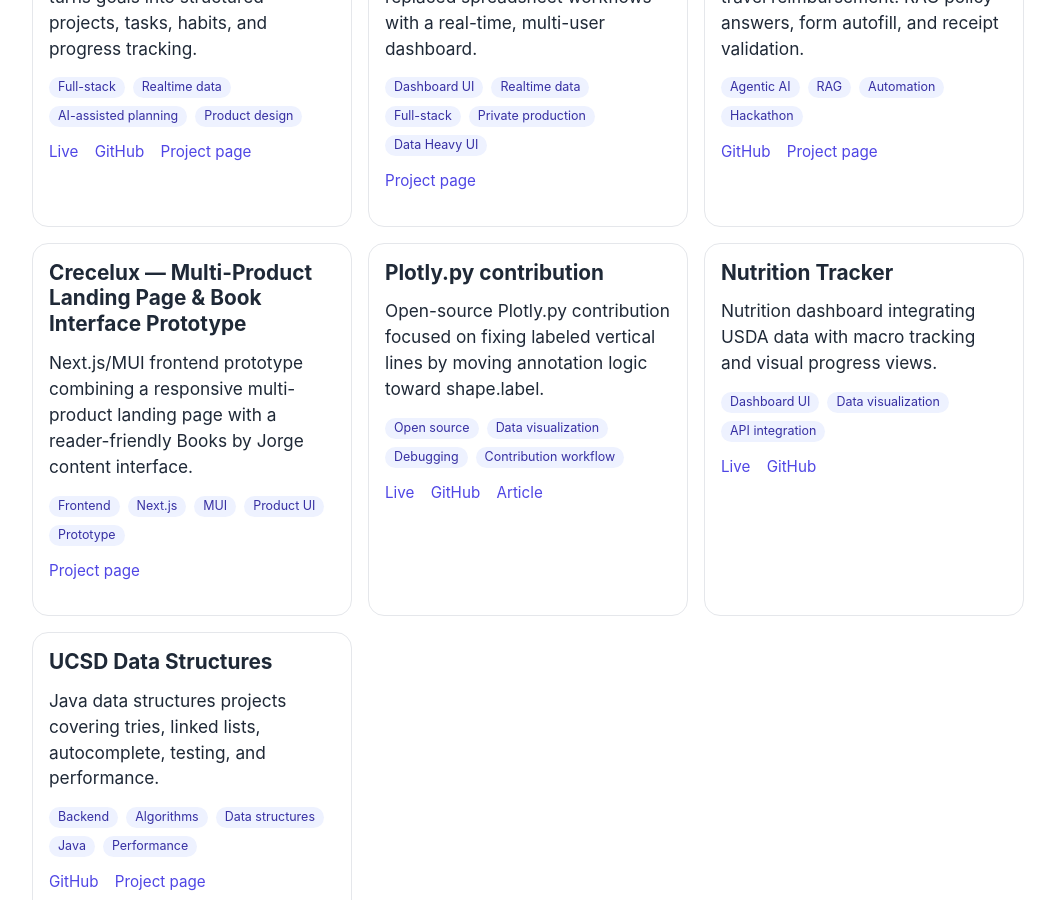
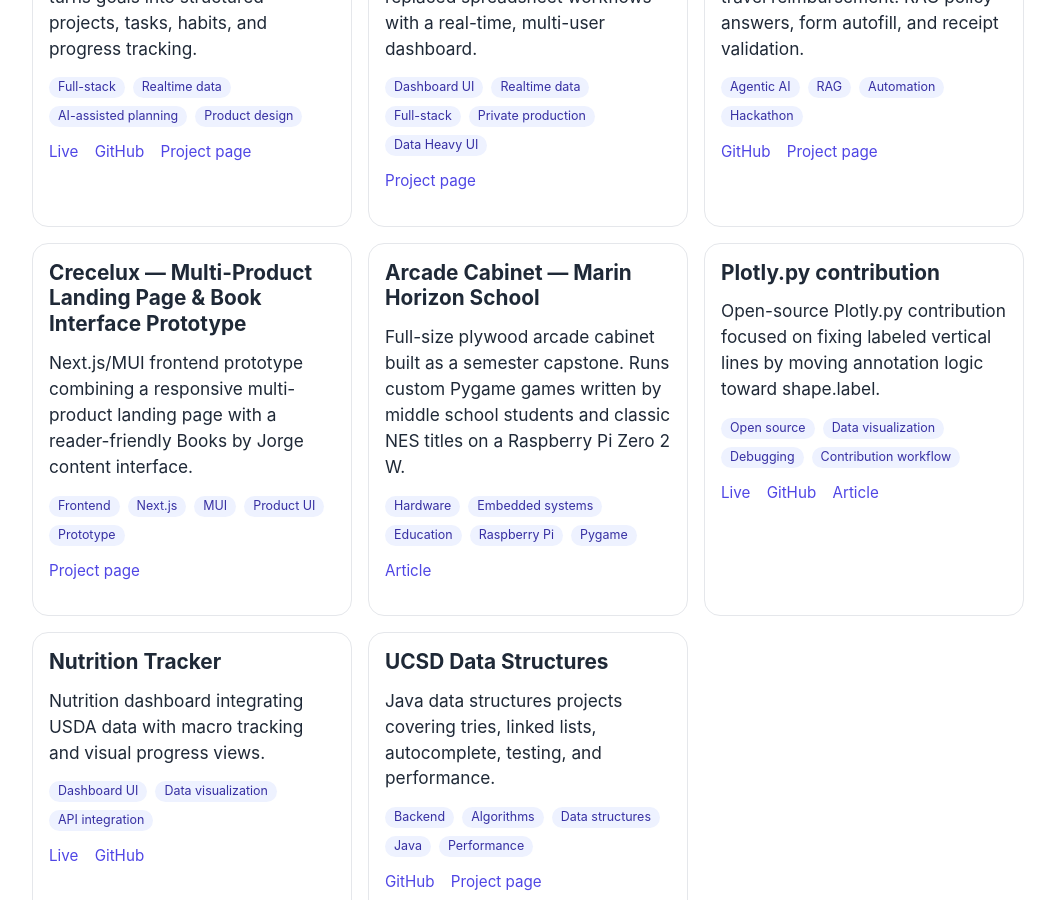
Before and after one commit to nochinxx/nochinxx.github.io, a Jekyll site: the page built from index.md, in a window 1280 px wide and 900 px high, scrolled down 1339 px. Shown: the whole window, without its empty margins (112-1167 px from the left). Built offline with Jekyll 4.4.1, drawn with Linux system fonts in a browser that asks for light colours; nearby versions of some CDN libraries.

Commit message:
Add arcade cabinet project

```diff
--- a/_data/projects.yml
+++ b/_data/projects.yml
@@ -175,6 +175,31 @@
   image:
   placeholder: Product interface screenshots coming soon
 
+
+- key: arcade-cabinet
+  title: Arcade Cabinet — Marin Horizon School
+  order: 7
+  featured: false
+  project_url:
+  summary: Full-size plywood arcade cabinet built as a semester capstone. Runs custom Pygame games written by middle school students and classic NES titles on a Raspberry Pi Zero 2 W.
+  stack:
+    - Raspberry Pi Zero 2 W
+    - Pygame
+    - Python
+    - NES emulator
+    - GPIO
+  tags:
+    - Hardware
+    - Embedded systems
+    - Education
+    - Raspberry Pi
+    - Pygame
+  live_url:
+  github_url:
+  article_url: /posts/arcade-marin-horizon/
+  article_label: Article
+  image:
+  placeholder: Build photos coming soon
 - key: plotly-contribution
   title: Plotly.py contribution
   order: 8
```
